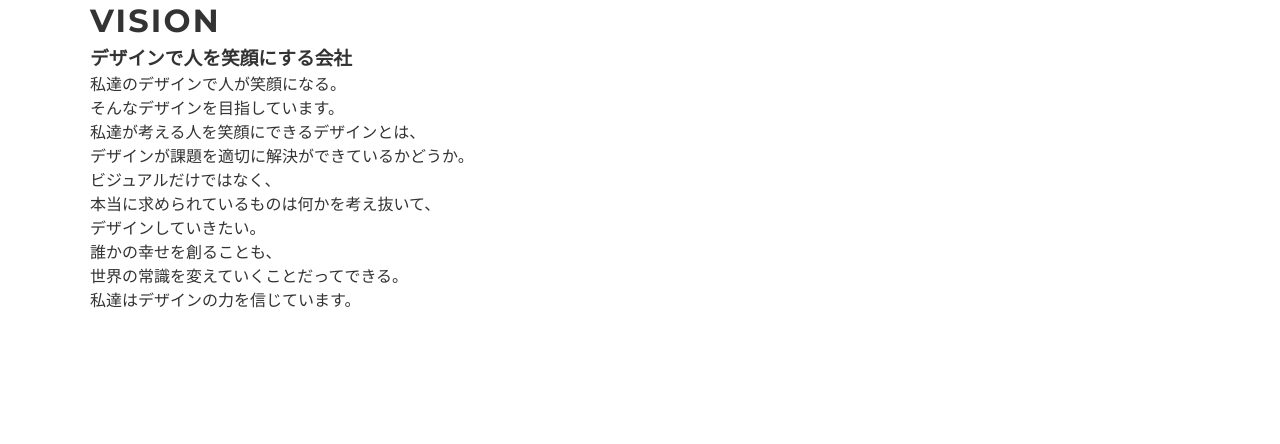
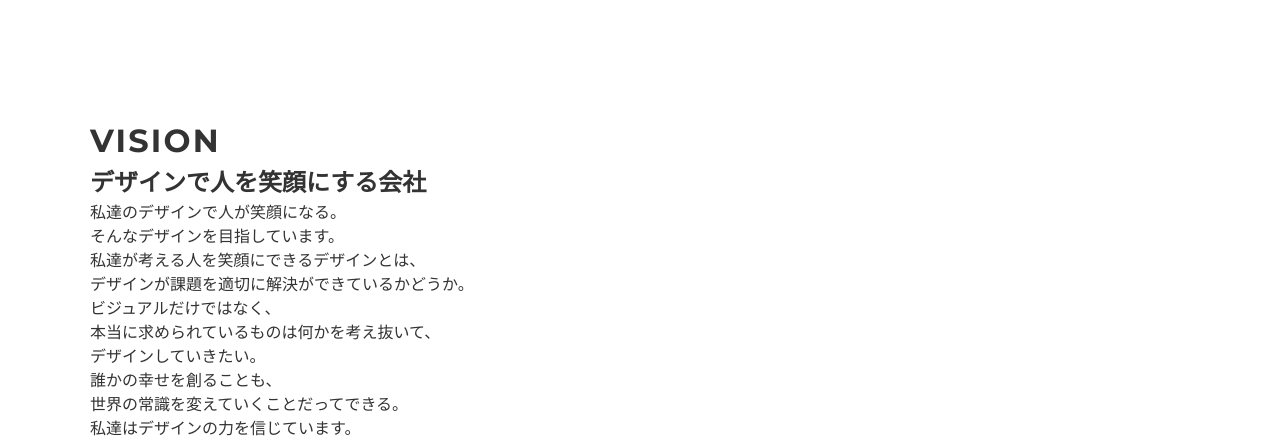
Before and after one commit to Kaji1127/digsmile, a website: page about.html in a window 1280 px wide. Shown: the part 483-927 px from the top of the page. Before the commit the page ends 800 px from the top, so only its background shows below. Drawn offline with Linux system fonts and the light colour scheme.

Commit message:
change style

```diff
--- a/sass/main.scss
+++ b/sass/main.scss
@@ -10,6 +10,7 @@
 @import 'components/contact';
 @import 'components/topics';
 @import 'components/works-culture';
+@import 'components/vision';
 
 @import 'layout/header';
 @import 'layout/footer';
--- a/sass/pages/_aboutus.scss
+++ b/sass/pages/_aboutus.scss
@@ -2,9 +2,17 @@
 	&__bg {
 		background-image: url(../img/about-kv.png);
 		background-position: 0 0;
+
+		@media screen and (-webkit-min-device-pixel-ratio: 2), (min-resolution: 2dppx) {
+			background-image: url(../img/about-kv@2x.png);
+		}
 	}
 
 	&__text-box {
 		top: 30%;
 	}
 }
+
+.section-vision {
+	padding: 12rem 0;
+}
```
Also changed, not shown: css/style.css, sass/components/_vision.scss (added).
